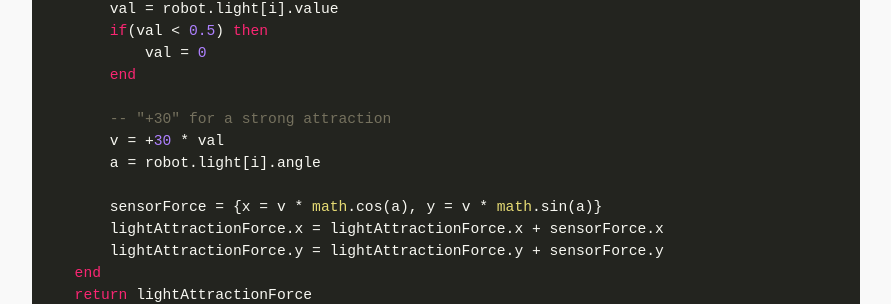
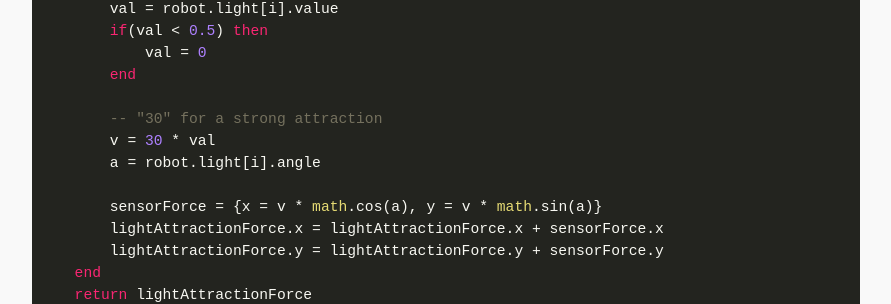
Before and after one commit to OpenTechSchool-Brussels/AI-for-robots-and-swarms, a Jekyll site: the page built from Making-sense-of-it.markdown, in a window 1280 px wide and 900 px high, scrolled down 2748 px. Shown: the part 149-453 px from the top of the window, without its empty margins (324-1215 px from the left). Built offline with Jekyll 4.4.1, drawn with Linux system fonts in a browser that asks for light colours; Markdown is read by kramdown in place of the engine named in the settings.

```diff
--- a/Making-sense-of-it.markdown
+++ b/Making-sense-of-it.markdown
@@ -132,8 +132,8 @@ function lightForce()
             val = 0
         end
 
-        -- "+30" for a strong attraction
-        v = +30 * val
+        -- "30" for a strong attraction
+        v = 30 * val
         a = robot.light[i].angle
 
         sensorForce = {x = v * math.cos(a), y = v * math.sin(a)}
```
